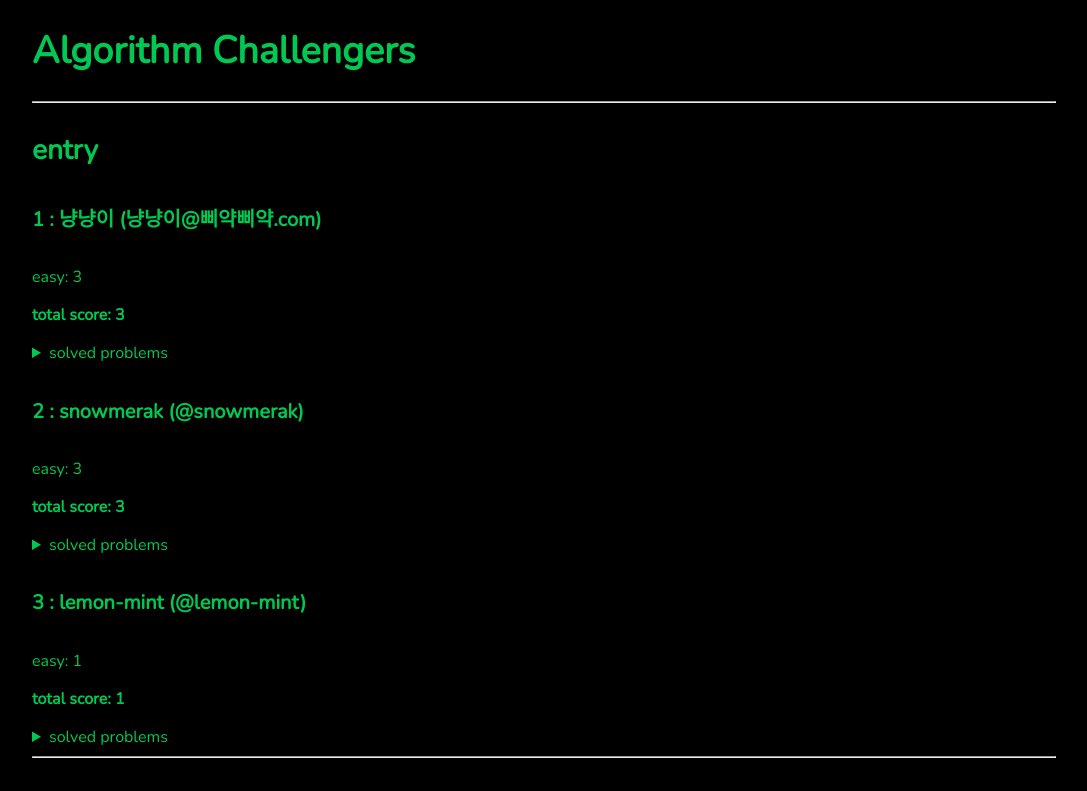
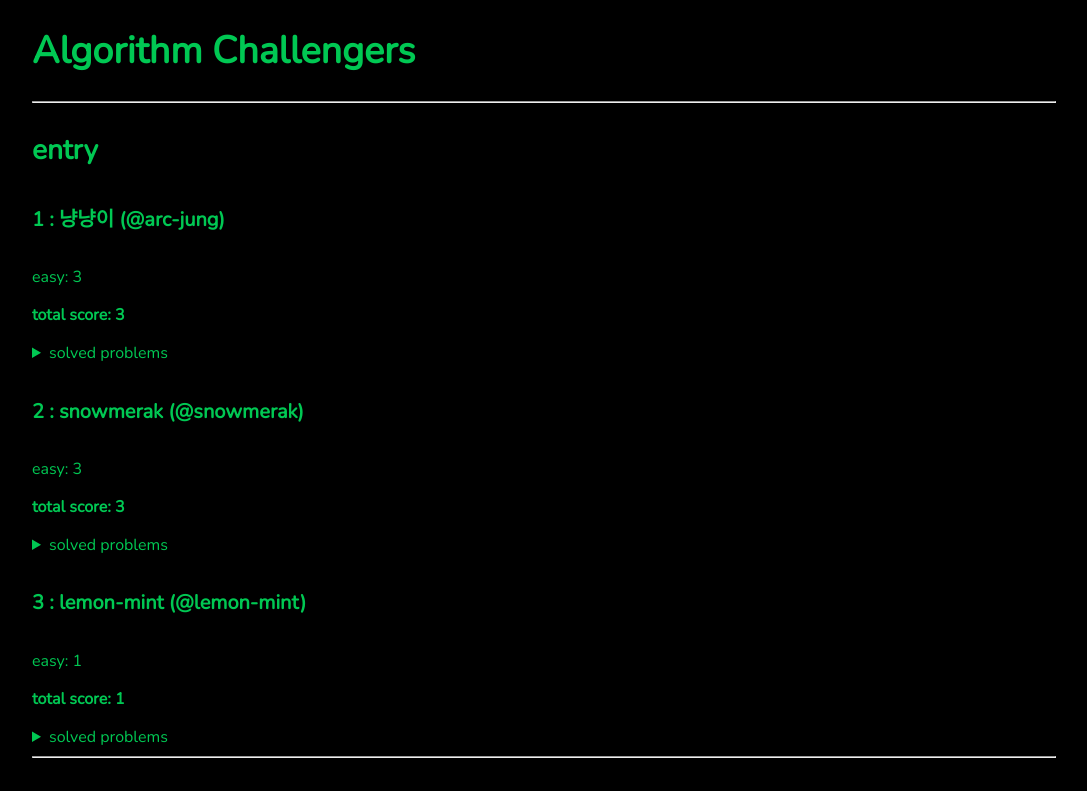
Before and after one commit to algorithm-challengers/algorithm-challengers.github.io, a Svelte app: page / in a window 1280 px wide. Shown: the top 791 px of the page, without its empty margins (96-1183 px from the left). Built offline with nearby package versions, Linux system fonts and the light colour scheme.

Commit message:
update arc-jung

```diff
--- a/src/users.js
+++ b/src/users.js
@@ -12,7 +12,7 @@ export class User {
 }
 
 export let users = [
-    new User('냥냥이', '냥냥이@삐약삐약.com'),
+    new User('냥냥이', '@arc-jung'),
     new User('snowmerak', '@snowmerak'),
     new User('lemon-mint', '@lemon-mint'),
 ]
```
